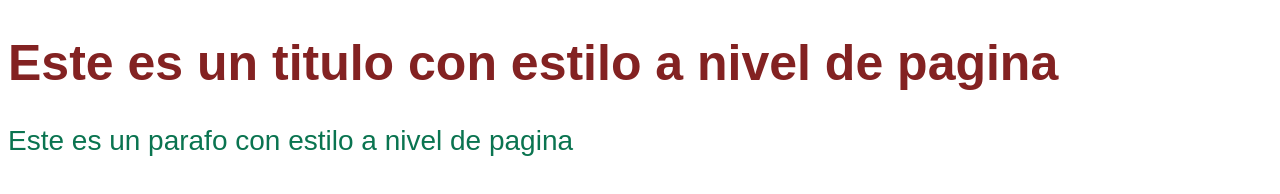
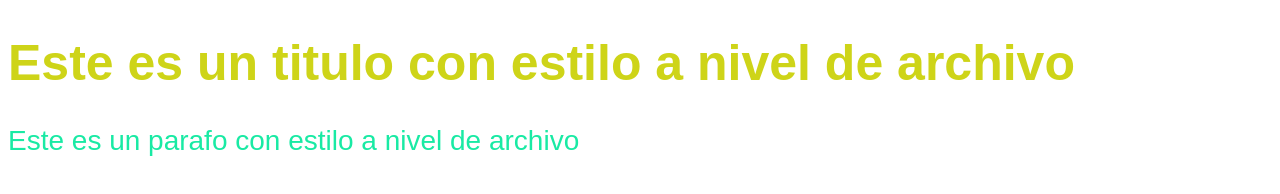
Before and after one commit to AristidesRodriguez/modulo8, a plain HTML site: page index.html in a window 1280 px wide. Drawn offline with Linux system fonts and the light colour scheme.

Commit message:
CSS a nivel de archivos

```diff
--- a/index.html
+++ b/index.html
@@ -4,21 +4,11 @@
     <meta charset="UTF-8">
     <meta name="viewport" content="width=device-width, initial-scale=1.0">
     <title>Archivos CSS</title>
+    <link rel="stylesheet" href="style.css"
 </head>
-<style>
-    h1{
-        color: rgb(131,34,34);
-        font-family: sans-serif;
-        font-size: 50px;
-    }
-    p{
-        color: rgb(10,116,80);
-        font-family: sans-serif;
-        font-size: 28px;
-        }
-</style>
+
 <body>
-    <h1>Este es un titulo con estilo a nivel de pagina</h1>
-    <p>Este es un parafo con estilo a nivel de pagina</p>
+    <h1>Este es un titulo con estilo a nivel de archivo</h1>
+    <p>Este es un parafo con estilo a nivel de archivo</p>
 </body>
 </html>
--- /dev/null
+++ b/style.css
@@ -0,0 +1,10 @@
+    h1{
+        color: rgb(206, 212, 24);
+        font-family: sans-serif;
+        font-size: 50px;
+    }
+    p{
+        color: rgb(25, 234, 164);
+        font-family: sans-serif;
+        font-size: 28px;
+        }
```
